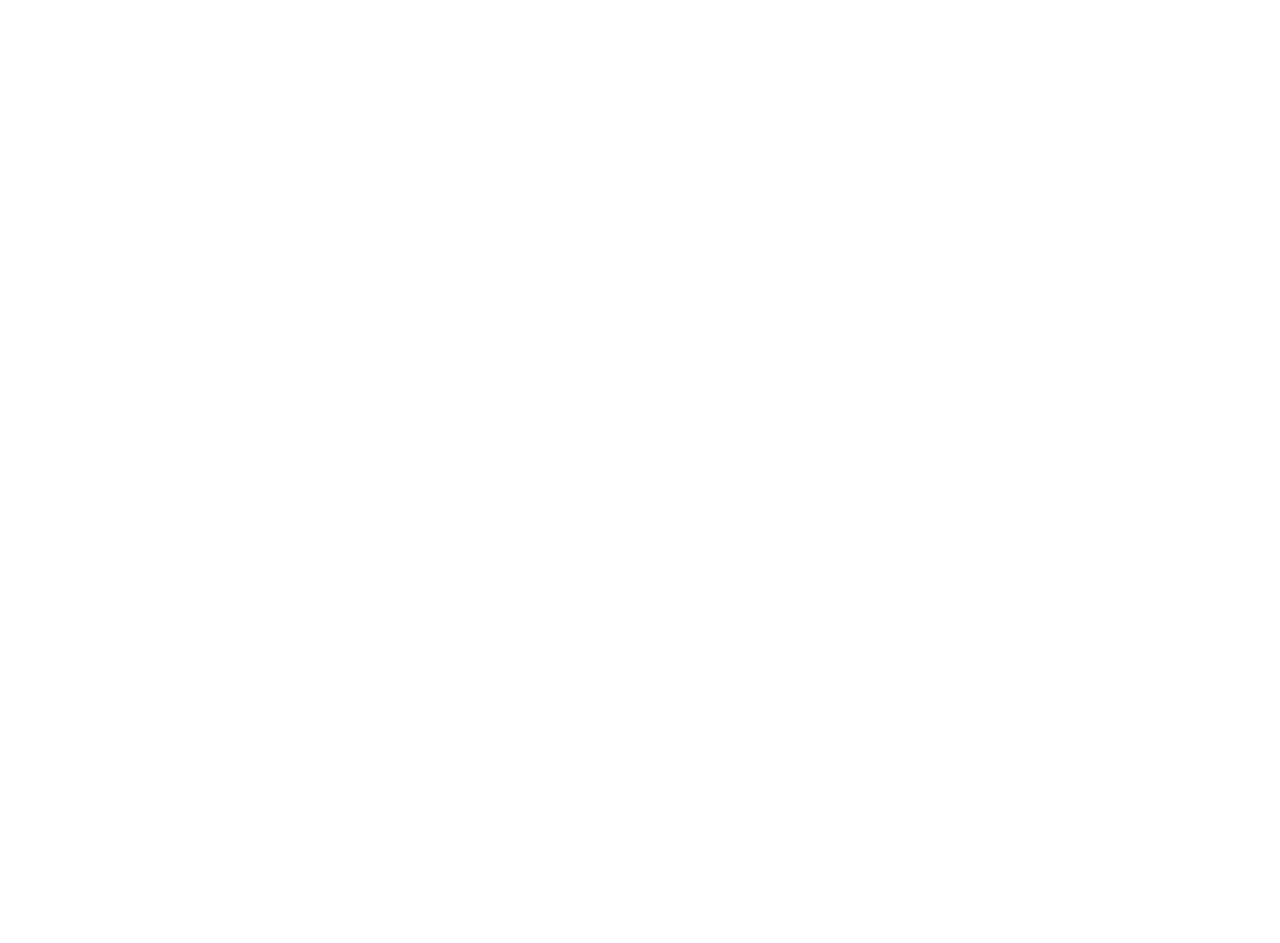
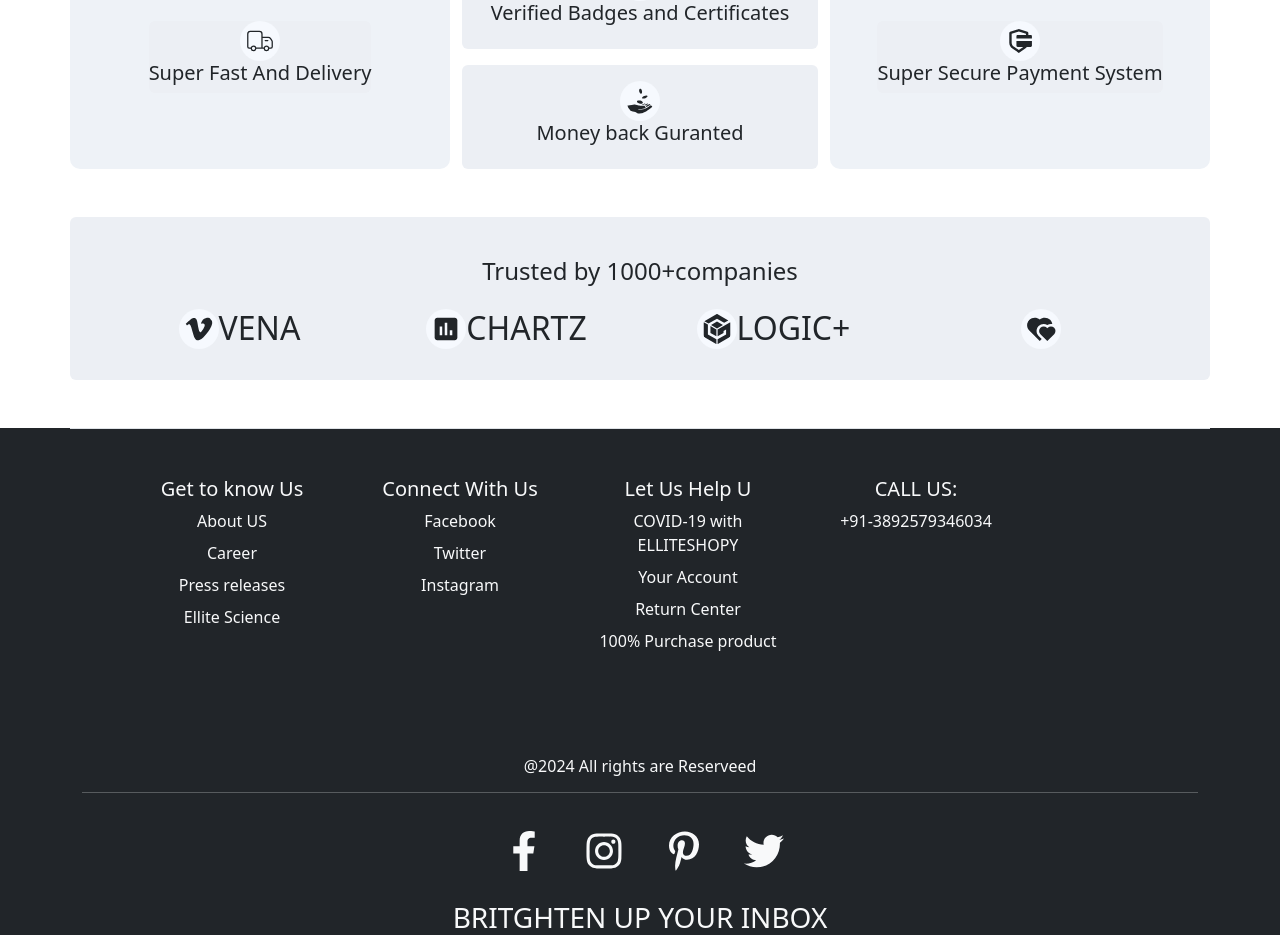
Before and after one commit to Divya090103/Ecommerce, a React (Vite) app in the folder Eshopy/: page / in a window 1280 px wide. Shown: the part 540-1483 px from the top of the page. Before the commit the page ends 800 px from the top, so only its background shows below. Built offline with nearby package versions, Linux system fonts and the light colour scheme.

Commit message:
formspree and footer

```diff
--- a/Eshopy/src/App.css
+++ b/Eshopy/src/App.css
@@ -218,3 +218,34 @@ padding: 2%;
 .button-17:disabled {
   box-shadow: rgba(60, 64, 67, .3) 0 1px 3px 0, rgba(60, 64, 67, .15) 0 4px 8px 3px;
 }
+.sect{
+  background-color: #eef2f7;
+  display: flex;
+  align-items: center;
+  justify-content: center;
+  border-radius: 10px;
+}
+.icon{
+  background-color: #F6F9FE;
+  padding: 2%;
+  border-radius: 100%;
+
+}
+.card{
+  text-align: center;
+  align-items: center;
+  background-color: #eceff4 !important;
+  border: none !important;
+}
+
+.form{
+  /* background-color: red;/ */
+  display: flex;
+  align-items: center;
+  justify-content:center;
+
+}
+.form input{
+  width: 100%;
+  padding: 2%;
+}
--- a/Eshopy/src/App.jsx
+++ b/Eshopy/src/App.jsx
@@ -1,7 +1,6 @@
 
 import './App.css'
 import {BrowserRouter,Routes,Route} from  'react-router-dom'
-import Home from './components/Home'
 import About from './components/About'
 import Contact from './components/Contact'
 import Error from './components/Error'
@@ -9,22 +8,24 @@ import Products from './components/Products'
 import Singleproduct from './components/Singleproduct'
 import Cart from './components/Cart'
 import Hme from './components/Hme'
+import Footer from './components/Footer'
+import Navbar from './components/Navbar'
 
 function App() {
-    const data="WEB STORE"
   return (
     <BrowserRouter>
+    <Navbar/>
     <Routes>
-      <Route path='/' element={<Home/>}>
-      <Route index element={<Hme title={data}/>}></Route>
+      <Route path='/' element={<Hme/>}> </Route>
       <Route path='/about' element={<About/>}></Route>
       <Route path='/product' element={< Products/>}></Route>
       <Route path='/contact' element={<Contact/>}></Route>
-      </Route>
+
       <Route path='/singleproduct/:id' element={<Singleproduct/>}></Route>
       <Route path='/cart' element={<Cart/>}></Route>
       <Route path='*'element={<Error/>} ></Route>
     </Routes>
+    <Footer/>
     </BrowserRouter>
   )
 }
--- a/Eshopy/src/components/Contact.jsx
+++ b/Eshopy/src/components/Contact.jsx
@@ -1,9 +1,35 @@
 import React from "react";
 import Navbar from "./Navbar";
+
 const Contact=()=>{
   return(
 <>
+<section className="container-fluid mt-5 text-center">
+<div>
+    <h3>Wanna chat with a customer Service?</h3>
+    <h4>Call 1-800-992-3774</h4>
+    <h3>Monday-Friday :8am-5pm CST</h3>
+  </div>
+<iframe  src="https://www.google.com/maps/embed?pb=!1m18!1m12!1m3!1d13829.26421731592!2d81.85771167995337!3d25.494117138693007!2m3!1f0!2f0!3f0!3m2!1i1024!2i768!4f13.1!3m3!1m2!1s0x399aca7f17f367db%3A0x6615fab222883f15!2sTeliarganj%2C%20Prayagraj%2C%20Uttar%20Pradesh!5e0!3m2!1sen!2sin!4v1715070082296!5m2!1sen!2sin"
+width="100%" height="450" style={{border:0}} allowFullScreen="" loading="lazy" referrerPolicy="no-referrer-when-downgrade"></iframe>
+  <div className="mt-5 text-center">
+    <h4>Wanna return something or any query contact here?</h4>
+    <div className="form mt-5">
+    <form action="https://formspree.io/f/mqkrnrke" method="POST" className="d-flex-column">
+      <input type="text" placeholder="Username" name="user" required autoComplete="off"/>
+      <br/>
+      <input type="email" placeholder="Email" autoComplete="off" required name="mail" className="mt-3"/>
+      <br/>
+      <textarea  className="mt-3"name="Enter your message" id=""cols="60" rows="6"></textarea>
+      <br/>
+    <button className="button-17">CLICK HERE </button>
+    </form>
+    </div>
+    <br></br>
+  </div>
 
+
+</section>
 </>
   );
 }
--- /dev/null
+++ b/Eshopy/src/components/Features.jsx
@@ -0,0 +1,38 @@
+import React from "react";
+import { CiDeliveryTruck } from "react-icons/ci";
+import { SiOpenbadges } from "react-icons/si";
+import { GiReceiveMoney } from "react-icons/gi";
+import { RiSecurePaymentFill } from "react-icons/ri";
+const Features=()=>{
+  return(
+<>
+<section className="container mt-5">
+  <div className="row mt-5">
+    <div className="col-md-12 col-lg-4 sect">
+      <div className="card">
+      <CiDeliveryTruck className="fs-1 icon"/>
+      <h5>Super Fast And Delivery</h5>
+      </div>
+    </div>
+    <div className="col-md-12 col-lg-4">
+      <div className="card p-3">
+       <SiOpenbadges className="fs-1 icon"/>
+        <h5>Verified Badges and Certificates</h5>
+      </div>
+      <div className="mt-3 card p-3">
+        <GiReceiveMoney className="fs-1 icon"/>
+        <h5>Money back Guranted</h5>
+      </div>
+    </div>
+    <div className="col-md-12 col-lg-4 sect">
+      <div className="card">
+        <RiSecurePaymentFill className="fs-1 icon"/>
+        <h5>Super Secure Payment System</h5>
+      </div>
+    </div>
+  </div>
+</section>
+</>
+  );
+}
+export default Features;
--- /dev/null
+++ b/Eshopy/src/components/Footer.jsx
@@ -0,0 +1,62 @@
+import React from "react";
+import { FaInstagram } from "react-icons/fa";
+import { FaFacebookF } from "react-icons/fa";
+import { FaTwitter } from "react-icons/fa";
+import { FaPinterestP } from "react-icons/fa";
+const Footer=()=>{
+  return(
+    <section className="container-fluid bg-dark  text-center  ">
+    <div class="container text-light">
+    <footer class="row row-cols-1 row-cols-sm-2 row-cols-md-5 py-5 my-5 border-top">
+      <div class="col  ms-5 ">
+        <h5>Get to know Us</h5>
+        <ul class="nav flex-column text-light">
+          <li class="nav-item mb-2"><a href="#" class="nav-link p-0 text-light">About US</a></li>
+          <li class="nav-item mb-2"><a href="#" class="nav-link p-0 text-light">Career</a></li>
+          <li class="nav-item mb-2"><a href="#" class="nav-link p-0 text-light">Press releases</a></li>
+          <li class="nav-item mb-2"><a href="#" class="nav-link p-0 text-light">Ellite Science</a></li>
+        </ul>
+      </div>
+
+      <div class="col mb-3 text-light">
+        <h5>Connect With Us</h5>
+        <ul class="nav flex-column">
+          <li class="nav-item mb-2"><a href="#" class="nav-link p-0 text-light">Facebook</a></li>
+          <li class="nav-item mb-2"><a href="#" class="nav-link p-0 text-light">Twitter</a></li>
+          <li class="nav-item mb-2"><a href="#" class="nav-link p-0 text-light">Instagram</a></li>
+        </ul>
+      </div>
+
+      <div class="col text-light">
+        <h5>Let Us Help U</h5>
+        <ul class="nav flex-column">
+          <li class="nav-item mb-2"><a href="#" class="nav-link p-0 text-light">COVID-19 with ELLITESHOPY</a></li>
+          <li class="nav-item mb-2"><a href="#" class="nav-link p-0 text-light">Your Account</a></li>
+          <li class="nav-item mb-2"><a href="#" class="nav-link p-0 text-light">Return Center</a></li>
+          <li class="nav-item mb-2"><a href="#" class="nav-link p-0 text-light">100% Purchase product</a></li>
+        </ul>
+      </div>
+      <div class="col mb-3 text-light">
+        <h5>CALL US:</h5>
+          <p class="nav-item mb-2"><a href="#" class="nav-link p-0 text-light">+91-3892579346034</a></p>
+
+      </div>
+    </footer>
+    <h6>@{new Date().getFullYear()} All rights are Reserveed</h6>
+
+    <hr></hr>
+  <div className="text-center">
+    <ul>
+      <li className="d-inline-block p-2 fs-1 me-4"><FaFacebookF/></li>
+      <li className="d-inline-block p-2 fs-1 me-4"> <FaInstagram/></li>
+      <li className="d-inline-block p-2 fs-1 me-4"> <FaPinterestP/></li>
+      <li className="d-inline-block p-2 fs-1 me-4"><FaTwitter/></li>
+    </ul>
+  <h3>BRITGHTEN UP YOUR INBOX</h3>
+
+  </div>
+  </div>
+  </section>
+  );
+}
+export default Footer;
--- a/Eshopy/src/components/Hme.jsx
+++ b/Eshopy/src/components/Hme.jsx
@@ -1,8 +1,15 @@
 import React from "react";
 import Herosection from "./Herosection";
-const Hme=(props)=>{
+import Features from "./Features";
+import Trust from "./Trust";
+const Hme=()=>{
+  const data="WEB STORE"
   return(
-<Herosection title={props.title} />
+    <>
+<Herosection title={data} />
+<Features/>
+<Trust/>
+</>
   );
 }
 export default Hme;
--- a/Eshopy/src/components/Home.jsx
+++ /dev/null
@@ -1,16 +0,0 @@
-import React from "react";
-import Navbar from "./Navbar";
-import { Outlet } from "react-router";
-
-import Hme from "./Hme";
-const Home=()=>{
-  const data="WEB STORE"
-
-  return(
-<>
-<Navbar/>
-<Outlet/>
-</>
-  );
-}
-export default Home;
--- /dev/null
+++ b/Eshopy/src/components/Trust.jsx
@@ -0,0 +1,31 @@
+import React from "react";
+import { IoLogoVimeo } from "react-icons/io";
+import { SiNintendogamecube } from "react-icons/si";
+import { RiHeartsFill } from "react-icons/ri";
+import { MdInsertChart } from "react-icons/md";
+const Trust=()=>{
+  return(
+    <>
+    <section className="container-fluid mt-5" >
+      <div className="container mt-5 card p-4">
+      <h4 className="p-3">Trusted by 1000+companies</h4>
+      <div className="row container">
+        <div className="col-lg-3 col-md-12 d-flex align-item-center justify-content-center">
+       <IoLogoVimeo className="icon fs-1"/> <h2>VENA</h2>
+        </div>
+        <div className="col-lg-3 col-md-12 d-flex align-item-center justify-content-center">
+         <MdInsertChart className="icon fs-1"/> <h2>CHARTZ</h2>
+        </div>
+        <div className="col-lg-3 col-md-12 d-flex align-item-center justify-content-center">
+             <SiNintendogamecube className="icon fs-1"/> <h2>LOGIC+</h2>
+        </div>
+        <div className="col-lg-3 col-md-12 ">
+              <RiHeartsFill className="icon fs-1"/>
+        </div>
+      </div>
+      </div>
+    </section>
+    </>
+  );
+}
+export default Trust;
```
